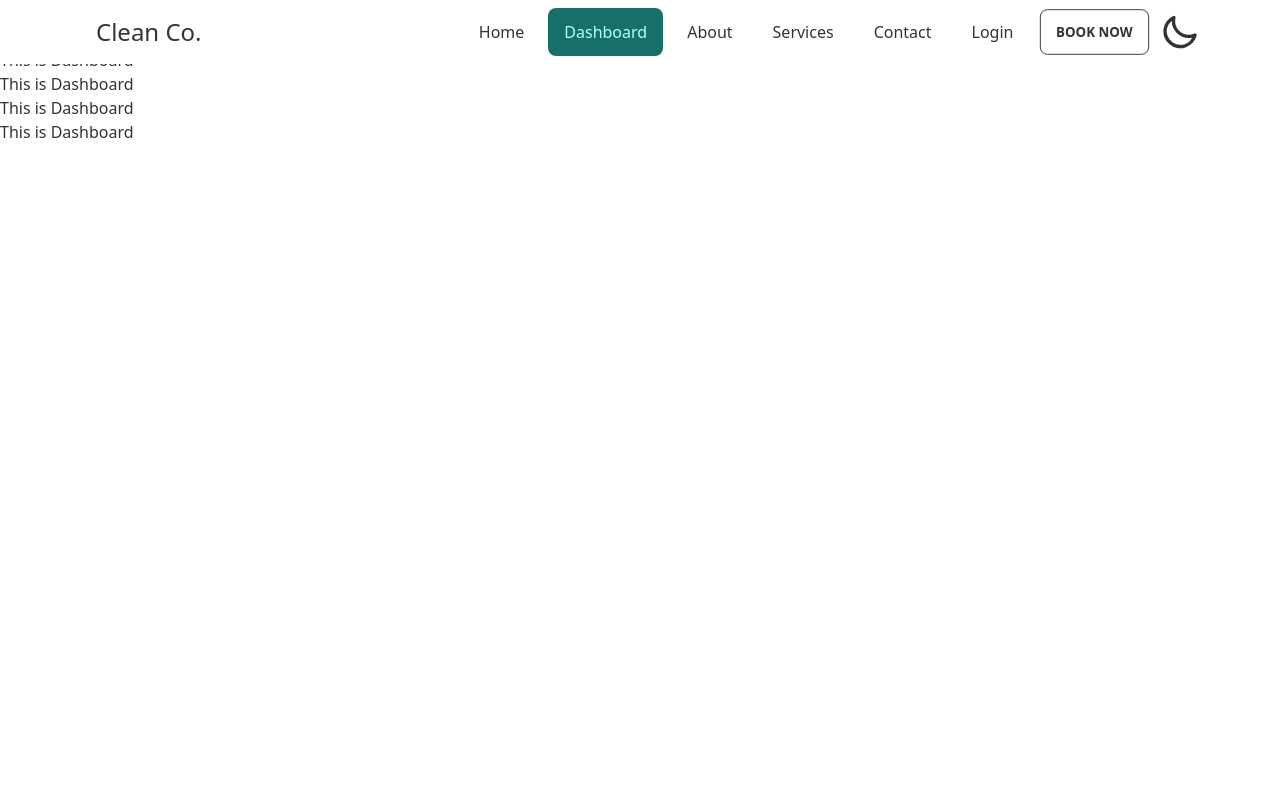
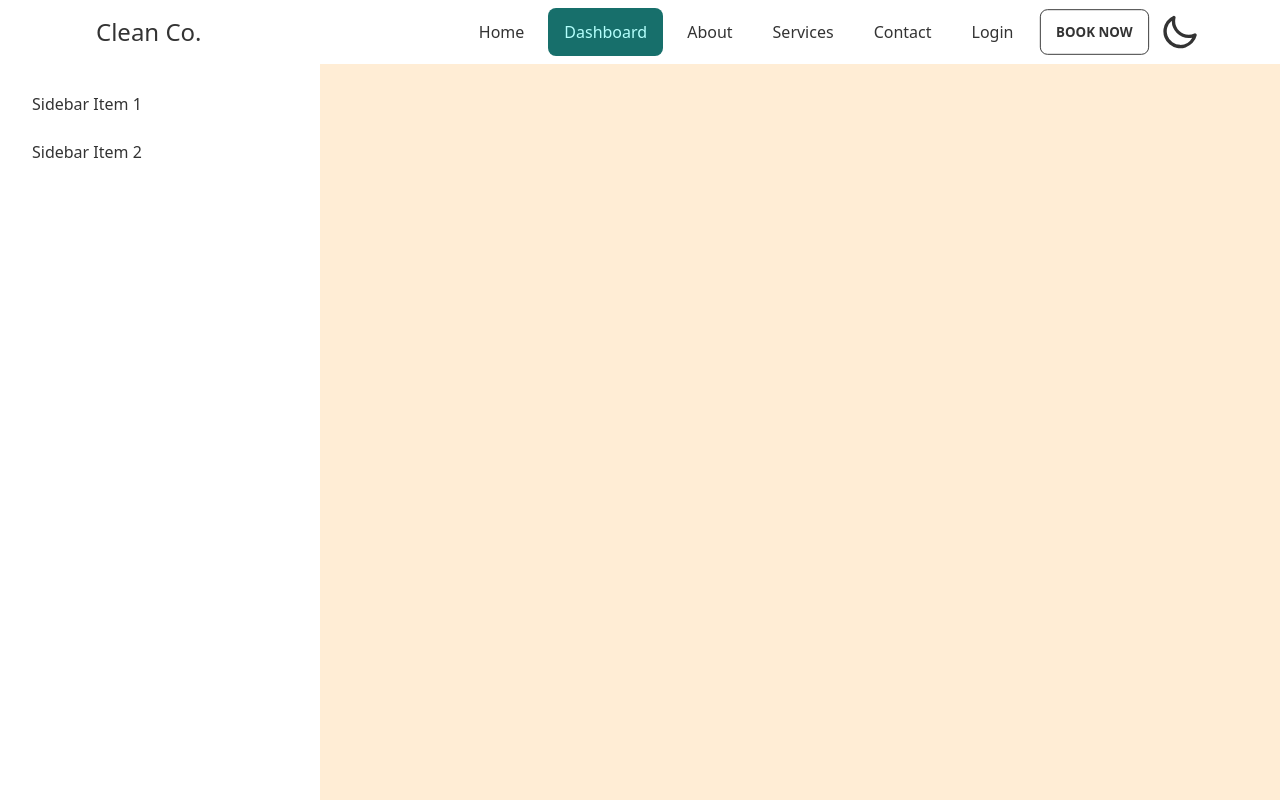
Before and after one commit to naeemtalukder/clean-co-live, a React (Create React App) app: page /dashboard in a window 1280 px wide. Built offline with nearby package versions, Linux system fonts and the light colour scheme.

Commit message:
Dashboard Mobaile dower icon add

```diff
--- a/src/components/Navbar.js
+++ b/src/components/Navbar.js
@@ -1,10 +1,11 @@
 import React, { useState } from 'react';
-import { NavLink } from 'react-router-dom';
+import { NavLink, useLocation } from 'react-router-dom';
 import useAdmin from '../hooks/useAdmin';
 
 
 const Navbar = ({children}) => {
   const [dark, setDark] = useState(false);
+  const {pathname} = useLocation();
 
   const [admin] = useAdmin();
 
@@ -14,6 +15,9 @@
     <div class="drawer-content flex flex-col">
       {/* <!-- Navbar --> */}
       <div class="w-full navbar bg-base-100 fixed top-0 z-50 lg:px-20">
+      {pathname.includes("dashboard") && (<label tabIndex={0} htmlFor="my-drawer-2" className="btn btn-ghost lg:hidden">
+        <svg xmlns="http://www.w3.org/2000/svg" className="h-5 w-5" fill="none" viewBox="0 0 24 24" stroke="currentColor"><path strokeLinecap="round" strokeLinejoin="round" strokeWidth="2" d="M4 6h16M4 12h16M4 18h7" /></svg>
+      </label>)}
       <div class="flex-1 px-2 mx-2 text-2xl">Clean Co.</div>
         <div class="flex-none lg:hidden">
           <label for="my-drawer-3" class="btn btn-square btn-ghost">
--- a/src/page/dashboard/Dashboard.js
+++ b/src/page/dashboard/Dashboard.js
@@ -2,14 +2,22 @@
 
 const Dashboard = () => {
     return (
-        <div>
-            <h1>This is Dashboard</h1>
-            <h1>This is Dashboard</h1>
-            <h1>This is Dashboard</h1>
-            <h1>This is Dashboard</h1>
-            <h1>This is Dashboard</h1>
-            <h1>This is Dashboard</h1>
+        <div className="drawer drawer-mobile mt-16 bg-accent">
+        <input id="my-drawer-2" type="checkbox" className="drawer-toggle" />
+        <div className="drawer-content flex flex-col items-center justify-center">
+          {/* <!-- Page content here --> */}
+
         </div>
+        <div className="drawer-side">
+          <label htmlFor="my-drawer-2" className="drawer-overlay"></label>
+          <ul className="menu p-4 w-80 bg-base-100 text-base-content">
+            {/* <!-- Sidebar content here --> */}
+            <li><a>Sidebar Item 1</a></li>
+            <li><a>Sidebar Item 2</a></li>
+          </ul>
+
+        </div>
+      </div>
     );
 };
 
```
